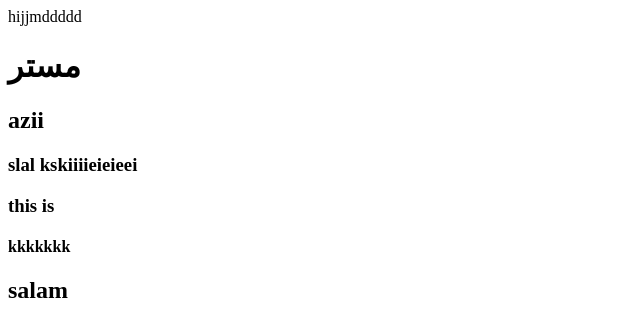
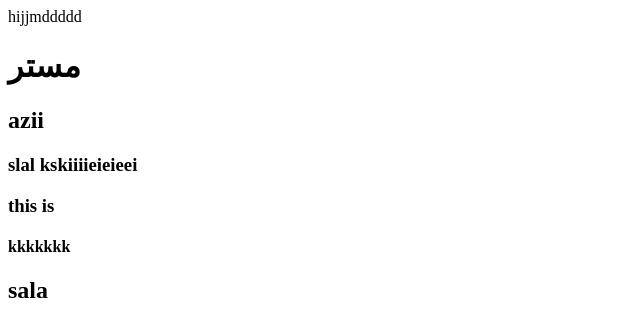
Before and after one commit to azi026/test, a plain HTML site: page index.html in a window 1280 px wide. Shown: the full height of the page, 0-640 px from the left. Drawn offline with Linux system fonts and the light colour scheme.

Commit message:
Update index.html

```diff
--- a/index.html
+++ b/index.html
@@ -12,6 +12,6 @@
     <h3>slal kskiiiieieieei</h3>
     <h3>this is </h3>
     <h4>kkkkkkk</h4>
-    <h2>salam</h2>
+    <h2>sala</h2>
 </body>
 </html>
```
